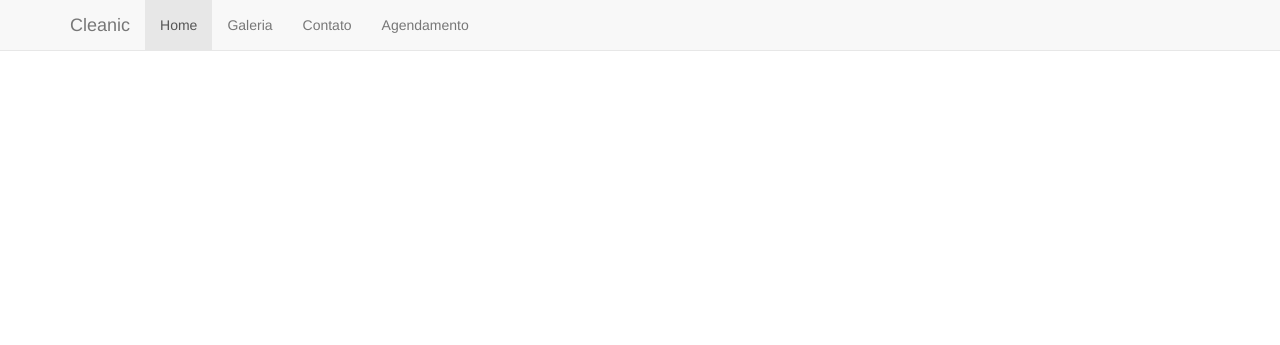
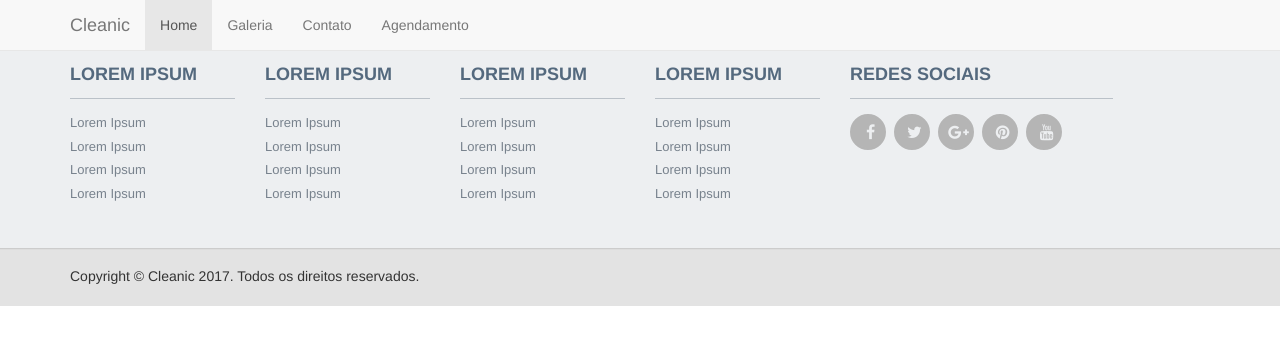
Before and after one commit to theffc/cleanic, a PHP site: page /home/index.php in a window 1280 px wide. Shown: the top 345 px of the page. Run offline with PHP 8.4, Linux system fonts and the light colour scheme; some libraries are stand-ins or nearby versions.

Commit message:
footer implementado

```diff
--- /dev/null
+++ b/public/styles/styles.css
@@ -0,0 +1 @@
+@import url('/cleanic/public/styles/third-party/third-party.css');
--- /dev/null
+++ b/public/styles/third-party/bootsnipp-footer/bootsnipp-footer.css
@@ -0,0 +1,156 @@
+.full {
+    width: 100%;
+}
+
+.gap {
+	height: 30px;
+	width: 100%;
+	clear: both;
+	display: block;
+}
+
+.footer {
+	background: #EDEFF1;
+	height: auto;
+	padding-bottom: 30px;
+	position: relative;
+	width: 100%;
+	border-bottom: 1px solid #CCCCCC;
+	border-top: 1px solid #DDDDDD;
+}
+
+.footer p {
+	margin: 0;
+}
+
+.footer img {
+	max-width: 100%;
+}
+
+.footer h3 {
+	border-bottom: 1px solid #BAC1C8;
+	color: #54697E;
+	font-size: 18px;
+	font-weight: 600;
+	line-height: 27px;
+	padding: 40px 0 10px;
+	text-transform: uppercase;
+}
+
+.footer ul {
+	font-size: 13px;
+	list-style-type: none;
+	margin-left: 0;
+	padding-left: 0;
+	margin-top: 15px;
+	color: #7F8C8D;
+}
+
+.footer ul li a {
+	padding: 0 0 5px 0;
+	display: block;
+}
+
+.footer a {
+	color: #78828D
+}
+
+.supportLi h4 {
+	font-size: 20px;
+	font-weight: lighter;
+	line-height: normal;
+	margin-bottom: 0 !important;
+	padding-bottom: 0;
+}
+
+.newsletter-box input#appendedInputButton {
+	background: #FFFFFF;
+	display: inline-block;
+	float: left;
+	height: 30px;
+	clear: both;
+	width: 100%;
+}
+
+.newsletter-box .btn {
+	border: medium none;
+	-webkit-border-radius: 3px;
+	-moz-border-radius: 3px;
+	-o-border-radius: 3px;
+	-ms-border-radius: 3px;
+	border-radius: 3px;
+	display: inline-block;
+	height: 40px;
+	padding: 0;
+	width: 100%;
+	color: #fff;
+}
+
+.newsletter-box {
+	overflow: hidden;
+}
+
+.bg-gray {
+	background-image: -moz-linear-gradient(center bottom, #BBBBBB 0%, #F0F0F0 100%);
+	box-shadow: 0 1px 0 #B4B3B3;
+}
+
+.social li {
+	background: none repeat scroll 0 0 #B5B5B5;
+	border: 2px solid #B5B5B5;
+	-webkit-border-radius: 50%;
+	-moz-border-radius: 50%;
+	-o-border-radius: 50%;
+	-ms-border-radius: 50%;
+	border-radius: 50%;
+	float: left;
+	height: 36px;
+	line-height: 36px;
+	margin: 0 8px 0 0;
+	padding: 0;
+	text-align: center;
+	width: 36px;
+	transition: all 0.5s ease 0s;
+	-moz-transition: all 0.5s ease 0s;
+	-webkit-transition: all 0.5s ease 0s;
+	-ms-transition: all 0.5s ease 0s;
+	-o-transition: all 0.5s ease 0s;
+}
+
+.social li:hover {
+	transform: scale(1.15) rotate(360deg);
+	-webkit-transform: scale(1.1) rotate(360deg);
+	-moz-transform: scale(1.1) rotate(360deg);
+	-ms-transform: scale(1.1) rotate(360deg);
+	-o-transform: scale(1.1) rotate(360deg);
+}
+
+.social li a {
+	color: #EDEFF1;
+}
+
+.social li:hover {
+	border: 2px solid #2c3e50;
+	background: #2c3e50;
+}
+
+.social li a i {
+	font-size: 16px;
+	margin: 0 0 0 5px;
+	color: #EDEFF1 !important;
+}
+
+.footer-bottom {
+	background: #E3E3E3;
+	border-top: 1px solid #DDDDDD;
+	padding-top: 10px;
+	padding-bottom: 10px;
+}
+
+.footer-bottom p.pull-left {
+	padding-top: 6px;
+}
+
+.payments {
+	font-size: 1.5em;
+}
--- /dev/null
+++ b/public/styles/third-party/third-party.css
@@ -0,0 +1 @@
+@import url('/cleanic/public/styles/third-party/bootsnipp-footer/bootsnipp-footer.css');
--- a/templates/components/footer/footer-0001.php
+++ b/templates/components/footer/footer-0001.php
@@ -0,0 +1,64 @@
+<?php
+	require_once(dirname(dirname(dirname(dirname(__FILE__)))) . '/config/constants.php');
+?>
+
+<footer>
+    <div class="footer">
+        <div class="container">
+            <div class="row">
+                <div class="col-lg-2  col-md-2 col-sm-4 col-xs-6">
+                    <h3> Lorem Ipsum </h3>
+                    <ul>
+                        <li> <a href="#"> Lorem Ipsum </a> </li>
+                        <li> <a href="#"> Lorem Ipsum </a> </li>
+                        <li> <a href="#"> Lorem Ipsum </a> </li>
+                        <li> <a href="#"> Lorem Ipsum </a> </li>
+                    </ul>
+                </div>
+                <div class="col-lg-2  col-md-2 col-sm-4 col-xs-6">
+                    <h3> Lorem Ipsum </h3>
+                    <ul>
+                        <li> <a href="#"> Lorem Ipsum </a> </li>
+                        <li> <a href="#"> Lorem Ipsum </a> </li>
+                        <li> <a href="#"> Lorem Ipsum </a> </li>
+                        <li> <a href="#"> Lorem Ipsum </a> </li>
+                    </ul>
+                </div>
+                <div class="col-lg-2  col-md-2 col-sm-4 col-xs-6">
+                    <h3> Lorem Ipsum </h3>
+                    <ul>
+                        <li> <a href="#"> Lorem Ipsum </a> </li>
+                        <li> <a href="#"> Lorem Ipsum </a> </li>
+                        <li> <a href="#"> Lorem Ipsum </a> </li>
+                        <li> <a href="#"> Lorem Ipsum </a> </li>
+                    </ul>
+                </div>
+                <div class="col-lg-2  col-md-2 col-sm-4 col-xs-6">
+                    <h3> Lorem Ipsum </h3>
+                    <ul>
+                        <li> <a href="#"> Lorem Ipsum </a> </li>
+                        <li> <a href="#"> Lorem Ipsum </a> </li>
+                        <li> <a href="#"> Lorem Ipsum </a> </li>
+                        <li> <a href="#"> Lorem Ipsum </a> </li>
+                    </ul>
+                </div>
+                <div class="col-lg-3  col-md-3 col-sm-6 col-xs-12 ">
+                    <h3> Redes Sociais </h3>
+                    <ul class="social">
+                        <li> <a href="#"> <i class=" fa fa-facebook">   </i> </a> </li>
+                        <li> <a href="#"> <i class="fa fa-twitter">   </i> </a> </li>
+                        <li> <a href="#"> <i class="fa fa-google-plus">   </i> </a> </li>
+                        <li> <a href="#"> <i class="fa fa-pinterest">   </i> </a> </li>
+                        <li> <a href="#"> <i class="fa fa-youtube">   </i> </a> </li>
+                    </ul>
+                </div>
+            </div>
+        </div>
+    </div>
+
+    <div class="footer-bottom">
+        <div class="container">
+            <p class="pull-left"> Copyright © Cleanic 2017. Todos os direitos reservados. </p>
+        </div>
+    </div>
+</footer>
--- a/templates/components/styles/styles-0001.php
+++ b/templates/components/styles/styles-0001.php
@@ -1 +1,10 @@
+<?php
+	require_once(dirname(dirname(dirname(dirname(__FILE__)))) . '/config/constants.php');
+	$stylesPath = '/cleanic/public/styles/styles.css';
+?>
+
 <link rel="stylesheet" href="https://maxcdn.bootstrapcdn.com/bootstrap/3.3.7/css/bootstrap.min.css" integrity="sha384-BVYiiSIFeK1dGmJRAkycuHAHRg32OmUcww7on3RYdg4Va+PmSTsz/K68vbdEjh4u" crossorigin="anonymous">
+
+<link href="//maxcdn.bootstrapcdn.com/font-awesome/4.2.0/css/font-awesome.min.css" rel="stylesheet">
+
+<link href="<?php echo $stylesPath ?>" rel="stylesheet" type="text/css">
```
